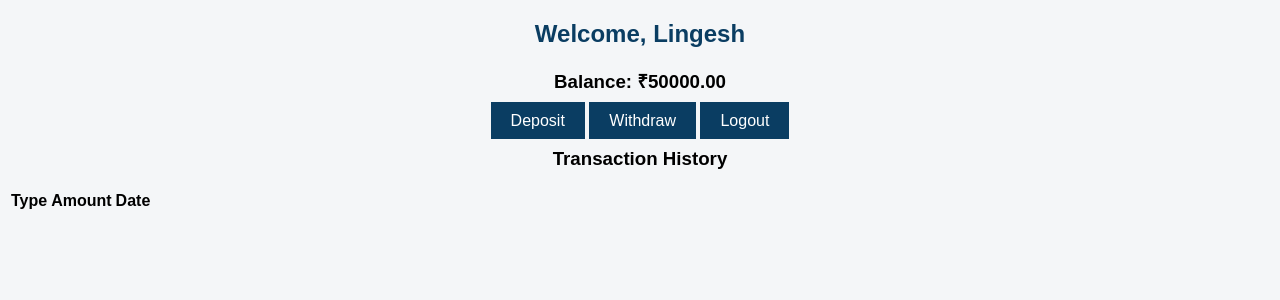
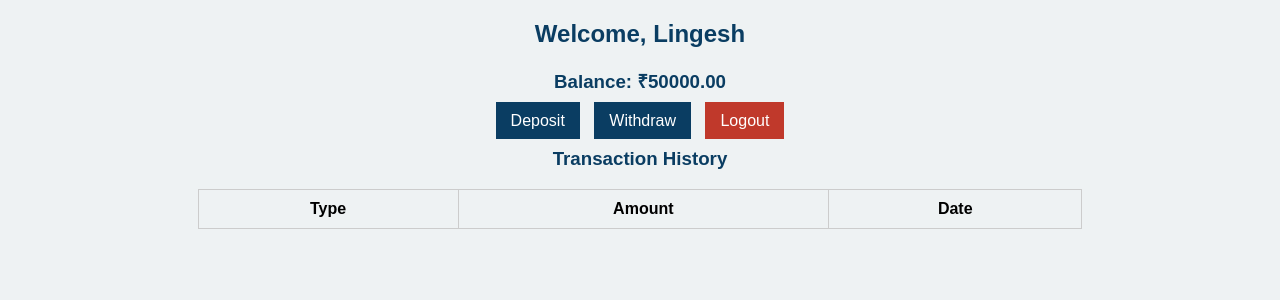
Before and after one commit to lingesh-cdkey/GenBank-Banking-Application, a PHP site: page /HTML/dashboard.php in a window 1280 px wide. Shown: the top 300 px of the page. Run offline with PHP 8.4, Linux system fonts and the light colour scheme; a user stored in the database is signed in; data comes from the database, SQL or seed files in the repository; data that the repository does not hold is empty.

Commit message:
Update style.css

```diff
--- a/css/style.css
+++ b/css/style.css
@@ -1,24 +1,37 @@
-body {
-  font-family: Arial, sans-serif;
-  background: #f4f6f8;
+ body {
+  font-family: Arial;
+  background: #eef2f3;
   text-align: center;
 }
 
-h1, h2 {
+h1, h2, h3 {
   color: #0a3d62;
 }
 
 input, button {
   padding: 10px;
   margin: 8px;
-  width: 200px;
 }
 
-button, .btn {
+table {
+  margin: auto;
+  border-collapse: collapse;
+  width: 70%;
+}
+
+th, td {
+  border: 1px solid #ccc;
+  padding: 10px;
+}
+
+.btn {
   background: #0a3d62;
   color: white;
-  border: none;
-  cursor: pointer;
+  padding: 10px 15px;
   text-decoration: none;
-  padding: 10px 20px;
+  margin: 5px;
 }
+
+.danger {
+  background: #c0392b;
+}
```
